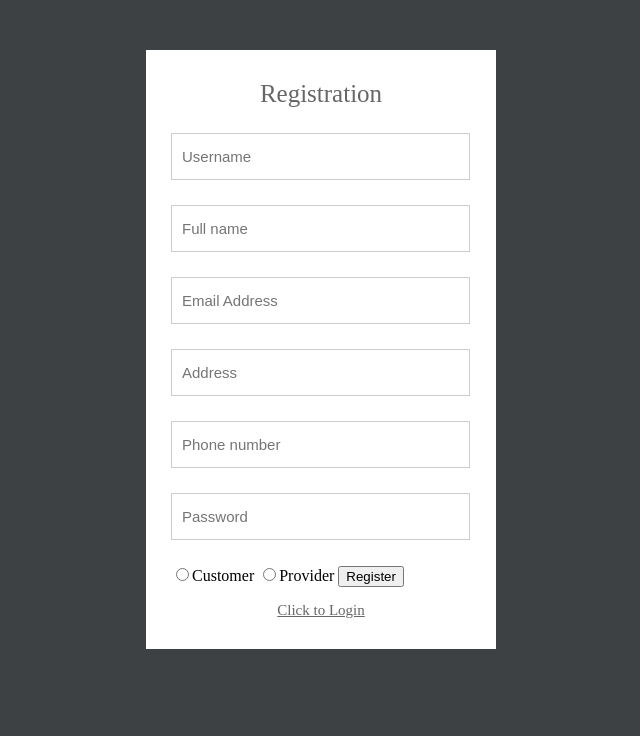
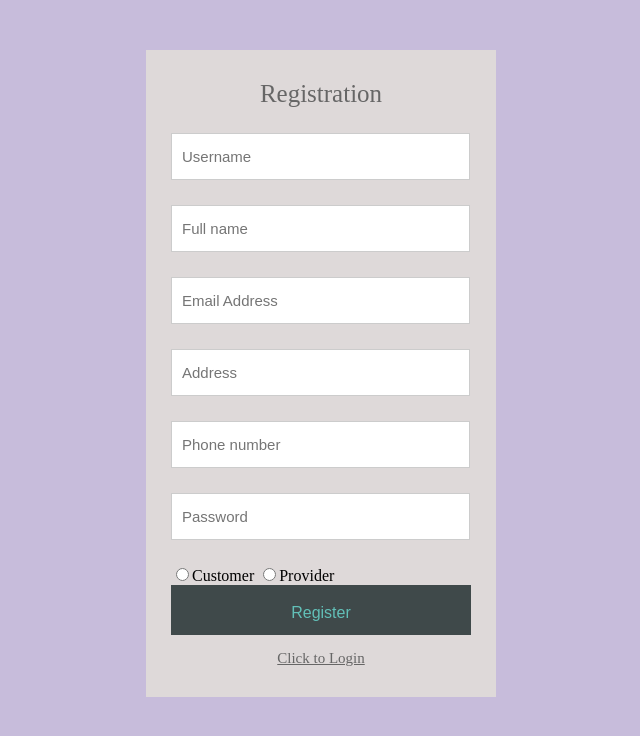
Before and after one commit to Iftekhar1012/CSE311Project, a PHP site: page /registration.php in a window 1280 px wide. Shown: the top 736 px of the page, without its empty margins (319-959 px from the left). Run offline with PHP 8.4, Linux system fonts and the light colour scheme.

Commit message:
Add files via upload
minor update!

```diff
--- a/style.css
+++ b/style.css
@@ -1,11 +1,11 @@
 body {
-    background: #3e4144;
+    background: #8770b376;
 }
 .form {
     margin: 50px auto;
     width: 300px;
     padding: 30px 25px;
-    background: white;
+    background: rgb(222, 217, 217);
 }
 h1.login-title {
     color: #666;
@@ -37,6 +37,21 @@ h1.login-title {
     text-align: center;
     cursor: pointer;
 }
+
+.register-button{
+
+    color: rgb(98, 192, 184);
+    background: #3f494a;
+    border: 0;
+    outline: 0;
+    width: 100%;
+    height: 50px;
+    font-size: 16px;
+    padding-top: 2%;
+    text-align: center;
+    cursor: pointer;
+
+}
 .link {
     color: #666;
     font-size: 15px;
```
